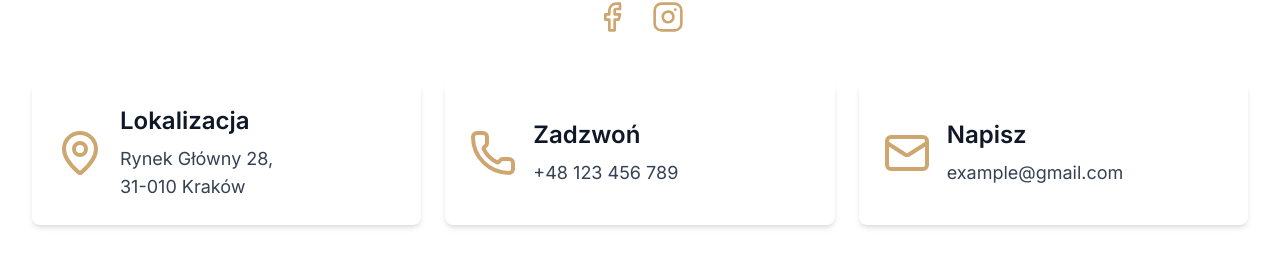
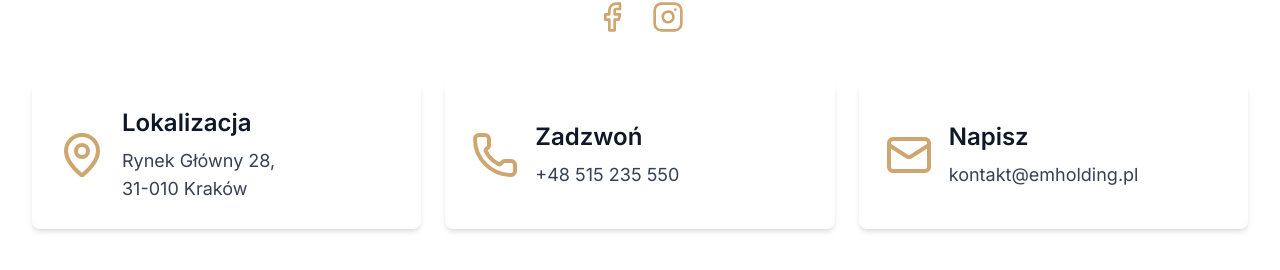
Before and after one commit to karol-wojak/real_estate_website, a React (Vite) app: page /contact in a window 1280 px wide. Shown: the part 796-1066 px from the top of the page. Built offline with nearby package versions, Linux system fonts and the light colour scheme.

Commit message:
Update Contact page: convert contact information to clickable links for improved accessibility

```diff
--- a/src/pages/Contact.jsx
+++ b/src/pages/Contact.jsx
@@ -19,42 +19,49 @@ const ContactPage = () => (
 
     {/* Adjusted grid for better responsiveness */}
     <div className="grid grid-cols-1 sm:grid-cols-2 lg:grid-cols-3 gap-6">
-      <div className="bg-white p-4 md:p-6 rounded-lg shadow-md hover:shadow-xl transition-shadow duration-300 ease-in-out flex items-center text-left min-w-0">
+      <a
+        href="https://maps.google.com/?q=Rynek%20G%C5%82%C3%B3wny%2028%2C%2031-010%20Krak%C3%B3w"
+        target="_blank"
+        rel="noopener noreferrer"
+        className="bg-white p-4 md:p-6 rounded-lg shadow-md transition-shadow duration-300 ease-in-out flex items-center text-left min-w-0 group outline-none border-2 border-white hover:border-[#cda670] active:border-[#cda670]"
+        aria-label="Otwórz lokalizację w Google Maps"
+      >
         <div className="mr-4 flex-shrink-0">
-          <MapPin className="text-[#cda670] w-8 h-8 md:w-10 md:h-10 lg:w-12 lg:h-12" />
+          <MapPin className="text-[#cda670] w-8 h-8 md:w-10 md:h-10 lg:w-12 lg:h-12 group-hover:opacity-80 group-active:opacity-80 transition" />
         </div>
         <div className="flex-1 min-w-0">
           <h3 className="text-lg md:text-2xl font-semibold text-gray-900 mb-2 break-words">Lokalizacja</h3>
-          <p className="text-gray-700 text-base md:text-lg break-words">
-            Rynek Główny 28,<br/>
-            31-010 Kraków
-          </p>
+          <span className="text-gray-700 text-base md:text-lg break-words select-text">Rynek Główny 28,<br />31-010 Kraków</span>
         </div>
-      </div>
+      </a>
 
-      <div className="bg-white p-4 md:p-6 rounded-lg shadow-md hover:shadow-xl transition-shadow duration-300 ease-in-out flex items-center text-left min-w-0">
+      <a
+        href="tel:+48515235550"
+        className="bg-white p-4 md:p-6 rounded-lg shadow-md transition-shadow duration-300 ease-in-out flex items-center text-left min-w-0 group outline-none border-2 border-white hover:border-[#cda670] active:border-[#cda670]"
+        aria-label="Zadzwoń pod numer +48 515 235 550"
+      >
         <div className="mr-4 flex-shrink-0">
-          <Phone className="text-[#cda670] w-8 h-8 md:w-10 md:h-10 lg:w-12 lg:h-12" />
+          <Phone className="text-[#cda670] w-8 h-8 md:w-10 md:h-10 lg:w-12 lg:h-12 group-hover:opacity-80 group-active:opacity-80 transition" />
         </div>
         <div className="flex-1 min-w-0">
           <h3 className="text-lg md:text-2xl font-semibold text-gray-900 mb-2 break-words">Zadzwoń</h3>
-          <p className="text-gray-700 text-base md:text-lg break-words">
-            +48 123 456 789
-          </p>
+          <span className="text-gray-700 text-base md:text-lg break-words select-text">+48 515 235 550</span>
         </div>
-      </div>
+      </a>
 
-      <div className="bg-white p-4 md:p-6 rounded-lg shadow-md hover:shadow-xl transition-shadow duration-300 ease-in-out flex items-center text-left min-w-0">
+      <a
+        href="mailto:kontakt@emholding.pl"
+        className="bg-white p-4 md:p-6 rounded-lg shadow-md transition-shadow duration-300 ease-in-out flex items-center text-left min-w-0 group outline-none border-2 border-white hover:border-[#cda670] active:border-[#cda670]"
+        aria-label="Napisz na adres e-mail kontakt@emholding.pl"
+      >
         <div className="mr-4 flex-shrink-0">
-          <Mail className="text-[#cda670] w-8 h-8 md:w-10 md:h-10 lg:w-12 lg:h-12" />
+          <Mail className="text-[#cda670] w-8 h-8 md:w-10 md:h-10 lg:w-12 lg:h-12 group-hover:opacity-80 group-active:opacity-80 transition" />
         </div>
         <div className="flex-1 min-w-0">
           <h3 className="text-lg md:text-2xl font-semibold text-gray-900 mb-2 break-words">Napisz</h3>
-          <p className="text-gray-700 text-base md:text-lg break-words">
-            example@gmail.com
-          </p>
+          <span className="text-gray-700 text-base md:text-lg break-words select-text">kontakt@emholding.pl</span>
         </div>
-      </div>
+      </a>
     </div>
 
     {/* Google Map Embed - Conditionally full width on large screens */}
```
